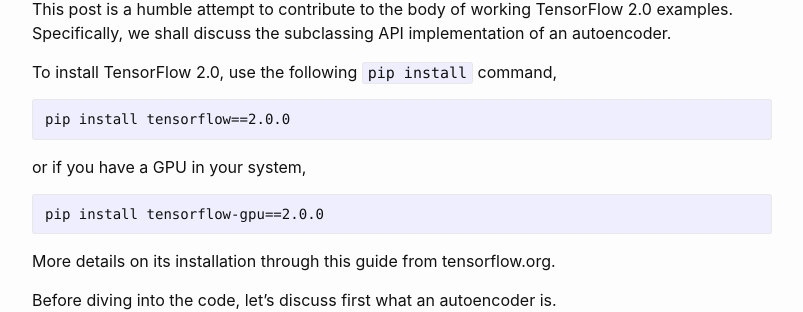
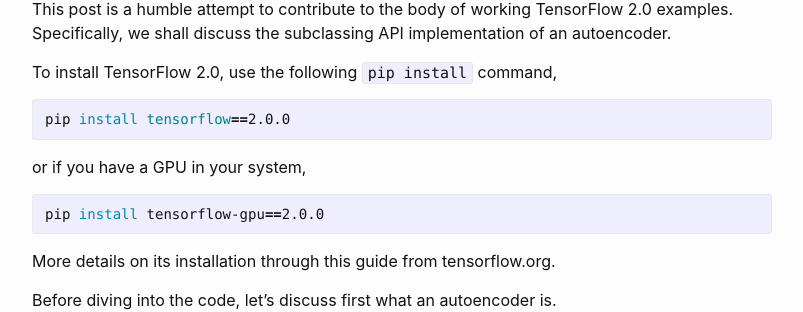
Before and after one commit to AFAgarap/AFAgarap.github.io, a Jekyll site: the page built from _posts/2019-03-20-implementing-autoencoder-in-tensorflow-2.0.md, in a window 1280 px wide and 900 px high, scrolled down 723 px. Shown: the part 149-461 px from the top of the window, without its empty margins (238-1041 px from the left). Built offline with Jekyll 4.4.1, drawn with Linux system fonts in a browser that asks for light colours; formulas are drawn with MathJax 3; comment, search, counter and statistics services are not loaded; some of the changed text lies outside the part shown.

Commit message:
chore: add tags

````diff
--- a/_posts/2019-03-20-implementing-autoencoder-in-tensorflow-2.0.md
+++ b/_posts/2019-03-20-implementing-autoencoder-in-tensorflow-2.0.md
@@ -15,15 +17,15 @@
 
 To install TensorFlow 2.0, use the following `pip install` command,
 
-```
+{% highlight shell %}
 pip install tensorflow==2.0.0
-```
+{% endhighlight %}
 
 or if you have a GPU in your system,
 
-```
+{% highlight shell %}
 pip install tensorflow-gpu==2.0.0
-```
+{% endhighlight %}
 
 More details on its installation through this guide from tensorflow.org.
 
@@ -62,7 +64,7 @@
 
 The encoding is done by passing data input $x$ to the encoder’s hidden layer h in order to learn the data representation $z = f(h(x))$. We can implement the Encoder layer as follows,
 
-```python
+{% highlight python %}
 class Encoder(tf.keras.layers.Layer):
   def __init__(self, intermediate_dim):
     super(Encoder, self).__init__()
@@ -79,7 +81,7 @@
   def call(self, input_features):
     activation = self.hidden_layer(input_features)
     return self.output_layer(activation)
-```
+{% endhighlight %}
 
 We first define an `Encoder` class that inherits the `tf.keras.layers.Layer` to define it as a layer instead of a model. Why a layer instead of a model? Recall that the encoder is a component of the autoencoder model.
 
@@ -93,7 +95,7 @@
 
 The decoding is done by passing the lower dimension representation $z$ to the decoder’s hidden layer $h$ in order to reconstruct the data to its original dimension $x = f(h(z))$. We can implement the decoder layer as follows,
 
-```python
+{% highlight python %}
 class Decoder(tf.keras.layers.Layer):
   def __init__(self, intermediate_dim, original_dim):
     super(Decoder, self).__init__()
@@ -110,7 +112,7 @@
   def call(self, code):
     activation = self.hidden_layer(code)
     return self.output_layer(activation)
-```
+{% endhighlight %}
 
 We define a `Decoder` class that also inherits the `tf.keras.layers.Layer`.
 
@@ -122,7 +124,7 @@
 
 We can now build the autoencoder model by instantiating the `Encoder` and the `Decoder` layers.
 
-```python
+{% highlight python %}
 class Autoencoder(tf.keras.Model):
   def __init__(self, intermediate_dim, original_dim):
     super(Autoencoder, self).__init__()
@@ -133,7 +135,7 @@
     code = self.encoder(input_features)
     reconstructed = self.decoder(code)
     return reconstructed
-```
+{% endhighlight %}
 
 As we discussed above, we use the output of the encoder layer as the input to the decoder layer. So, that’s it? No, not exactly.
 
@@ -141,25 +143,27 @@
 
 Like other neural networks, an autoencoder learns through backpropagation. However, instead of comparing the values or labels of the model, we compare the reconstructed data $\hat{x}$ and the original data $x$. Let’s call this comparison the reconstruction error function, and it is given by the following equation,
 
-$$ L = \dfrac{1}{n} \sum_{i=0}^{n-1} \left(\hat{x}_{i} - x_{i}\right)^{2} $$
+\begin{equation}
+L = \dfrac{1}{n} \sum_{i=0}^{n-1} (\hat{x}_i - x_i)^{2}
+\end{equation}
 
 In TensorFlow, the above equation could be expressed as follows,
 
-```python
+{% highlight python %}
 def loss(model, original):
   reconstruction_error = tf.reduce_mean(tf.square(tf.subtract(model(original), original)))
   return reconstruction_error
-```
+{% endhighlight %}
 
 Are we there yet? Close enough. Just a few more things to add. Now that we have our error function defined, we can finally write the training function for our model.
 
-```python
+{% highlight python %}
 def train(loss, model, opt, original):
   with tf.GradientTape() as tape:
     gradients = tape.gradient(loss(model, original), model.trainable_variables)
     gradient_variables = zip(gradients, model.trainable_variables)
     opt.apply_gradients(gradient_variables)
-```
+{% endhighlight %}
 
 This way of implementing backpropagation affords us with more freedom by enabling us to keep track of the gradients, and the application of an optimization algorithm to them.
 
@@ -177,7 +181,7 @@
 
 We can visualize our training results by using TensorBoard, and to do so, we need to define a summary file writer for the results by using `tf.summary.create_file_writer`.
 
-```python
+{% highlight python %}
 autoencoder = Autoencoder(intermediate_dim=64, original_dim=784)
 opt = tf.optimizers.Adam(learning_rate=learning_rate)
 
@@ -204,7 +208,7 @@
         tf.summary.scalar('loss', loss_values, step=step)
         tf.summary.image('original', original, max_outputs=10, step=step)
         tf.summary.image('reconstructed', reconstructed, max_outputs=10, step=step)
-```
+{% endhighlight %}
 
 Next, we use the defined summary file writer, and record the training summaries using `tf.summary.record_if`.
 
````
Also changed, not shown: other parts of _posts/2019-03-20-implementing-autoencoder-in-tensorflow-2.0.md (+2 -0 lines), _posts/2019-09-05-avoiding-vanishing-gradients.md (+2 -0 lines).
